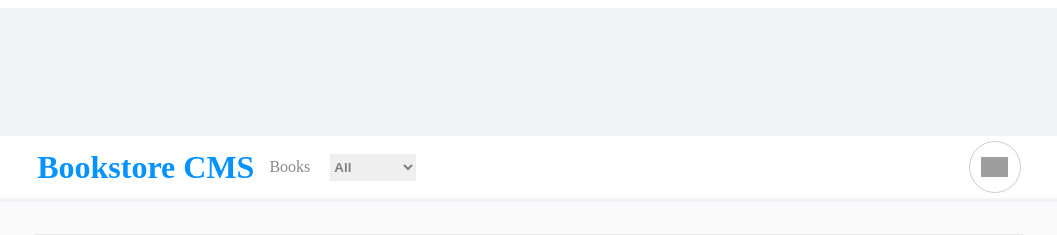
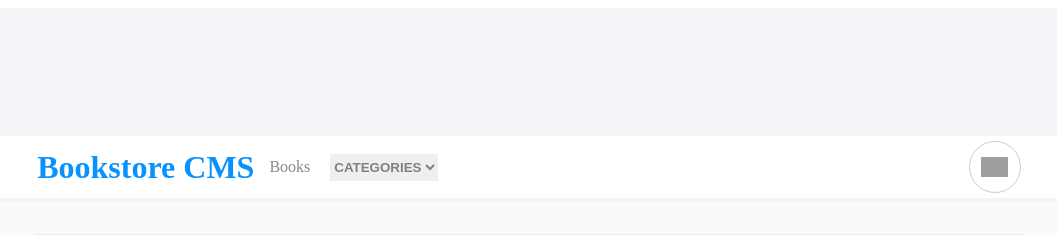
Before and after one commit to Rashad-Muntar/Book-store, a React (Create React App) app: page / in a window 1280 px wide. Shown: the top 235 px of the page, without its empty margins (111-1168 px from the left). Built offline with nearby package versions, Linux system fonts and the light colour scheme; grey boxes are pictures that could not be loaded.

Commit message:
Fix nav select

```diff
--- a/src/components/CategoryFilter.js
+++ b/src/components/CategoryFilter.js
@@ -1,7 +1,7 @@
 import React from 'react';
 import PropTypes from 'prop-types';
 
-const categories = ['All', 'Action', 'Biography', 'History', 'Horror', 'Kids', 'Learning', 'Sci-Fi'];
+const categories = ['CATEGORIES', 'All', 'Action', 'Biography', 'History', 'Horror', 'Kids', 'Learning', 'Sci-Fi'];
 
 const CategoryFilter = ({ CategoryFilter }) => {
   const options = categories.map((category) => (
--- a/src/containers/BooksForm.js
+++ b/src/containers/BooksForm.js
@@ -45,7 +45,7 @@ const BooksForm = () => {
             value={title}
             onChange={handleChange}
           />
-          <select name="category" placeholder="Category" value={category} onChange={handleChange}>
+          <select name="category" value={category} onChange={handleChange}>
             {options}
           </select>
           <button type="submit">Add Book</button>
```
